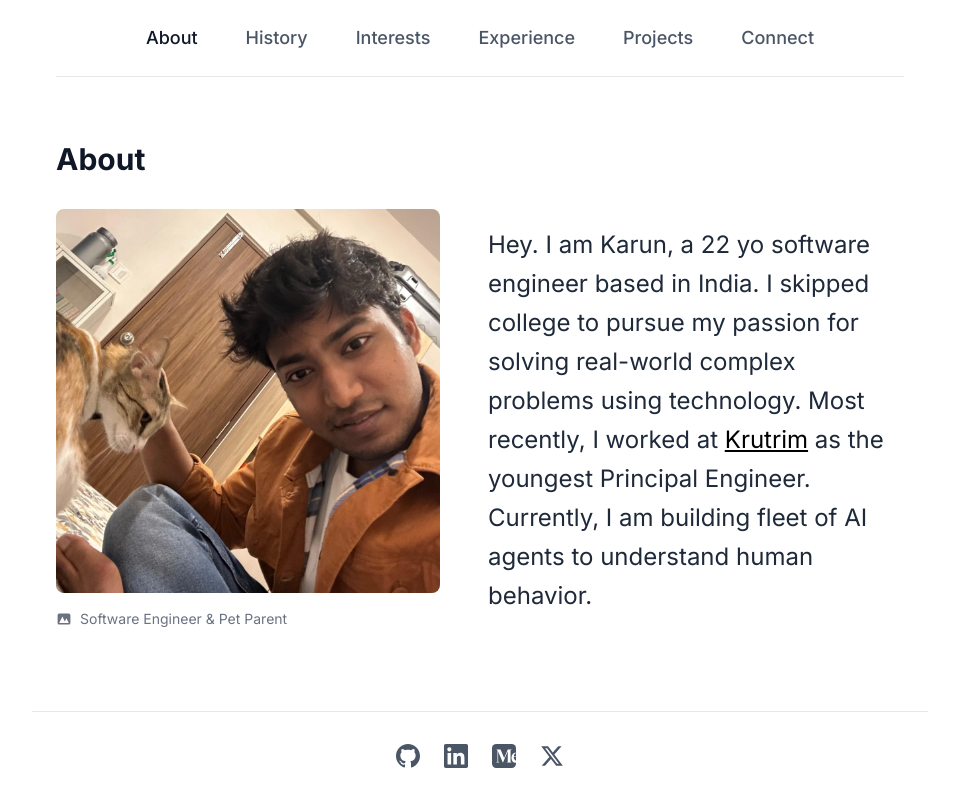
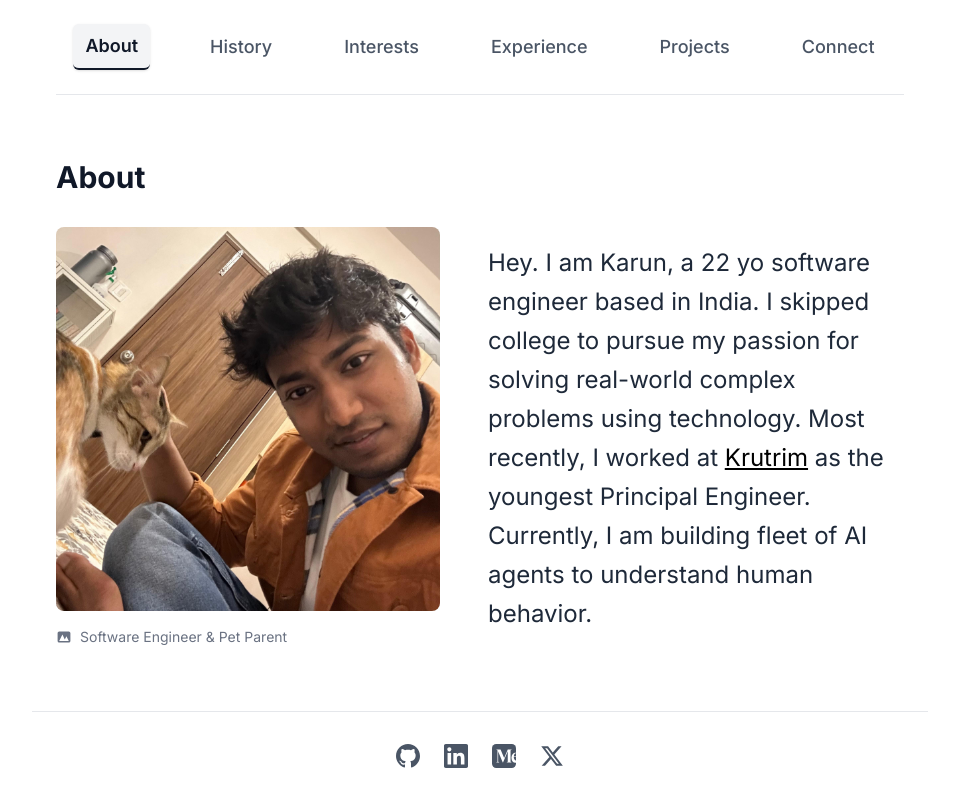
Before and after one commit to singhalkarun/singhalkarun.com, a Next.js app: page / in a window 1280 px wide. Shown: the top 798 px of the page, without its empty margins (160-1119 px from the left). Built offline with nearby package versions, Linux system fonts and the light colour scheme.

Commit message:
improve navbar design

```diff
--- a/app/components/Header.tsx
+++ b/app/components/Header.tsx
@@ -16,10 +16,10 @@ function NavButton({ sectionId, label, isActive, size = "lg", onClick }: NavButt
   return (
     <button
       onClick={() => onClick(sectionId)}
-      className={`${sizeClass} font-medium duration-200 cursor-pointer focus:outline-none focus:ring-0 focus:border-none focus:ring-offset-0 focus:ring-transparent ${
+      className={`${sizeClass} font-medium duration-200 cursor-pointer focus:outline-none focus:ring-0 focus:border-none focus:ring-offset-0 focus:ring-transparent px-3 py-2 rounded-md transition-all ${
         isActive
-          ? "text-gray-900"
-          : "text-gray-600 hover:text-gray-900"
+          ? "text-gray-900 bg-gray-100 border-b-2 border-gray-900 font-semibold shadow-sm"
+          : "text-gray-600 hover:text-gray-900 hover:bg-gray-50"
       }`}
       style={{ outline: 'none', WebkitTapHighlightColor: 'transparent' }}
     >
@@ -30,7 +30,13 @@ function NavButton({ sectionId, label, isActive, size = "lg", onClick }: NavButt
 
 export default function Header() {
   const [currentPage, setCurrentPage] = useState<"about" | "history" | "interests" | "experience" | "projects" | "connect">("about");
+  const [isScrolling, setIsScrolling] = useState(false);
+
   const scrollToSection = (sectionId: string) => {
+    // Immediately update the active state when clicked
+    setCurrentPage(sectionId as "about" | "history" | "interests" | "experience" | "projects" | "connect");
+    setIsScrolling(true);
+
     const element = document.getElementById(sectionId);
     if (element) {
       const headerHeight = document.querySelector('header')?.offsetHeight || 0;
@@ -40,6 +46,11 @@ export default function Header() {
         top: elementPosition,
         behavior: 'smooth'
       });
+
+      // Re-enable scroll detection after animation completes
+      setTimeout(() => {
+        setIsScrolling(false);
+      }, 1000); // Adjust timing based on scroll animation duration
     }
   };
 
@@ -54,6 +65,9 @@ export default function Header() {
 
   useEffect(() => {
     const handleScroll = () => {
+      // Don't update active state if we're in the middle of a programmatic scroll
+      if (isScrolling) return;
+
       const headerHeight = document.querySelector('header')?.offsetHeight || 0;
       const scrollPosition = window.scrollY + headerHeight + 100; // 100px offset for better detection
 
@@ -75,7 +89,7 @@ export default function Header() {
     handleScroll(); // Check initial position
 
     return () => window.removeEventListener('scroll', handleScroll);
-  }, [navItems]);
+  }, [navItems, isScrolling]);
 
   return (
     <header className="sticky top-0 z-50 bg-white border-b border-gray-200 pt-6 pb-6 mb-12">
```
